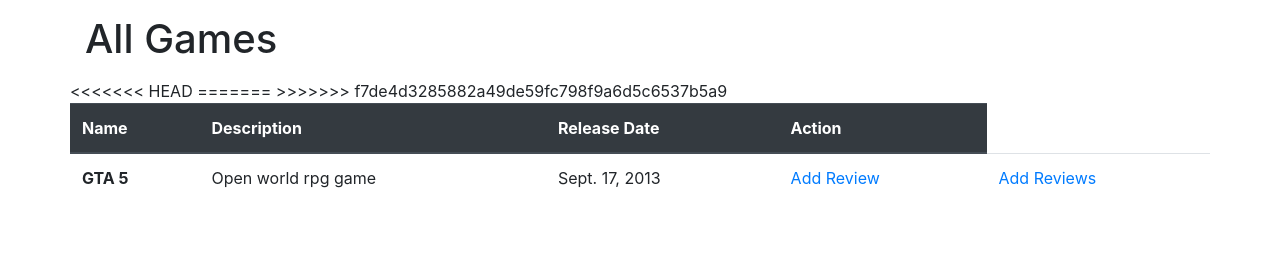
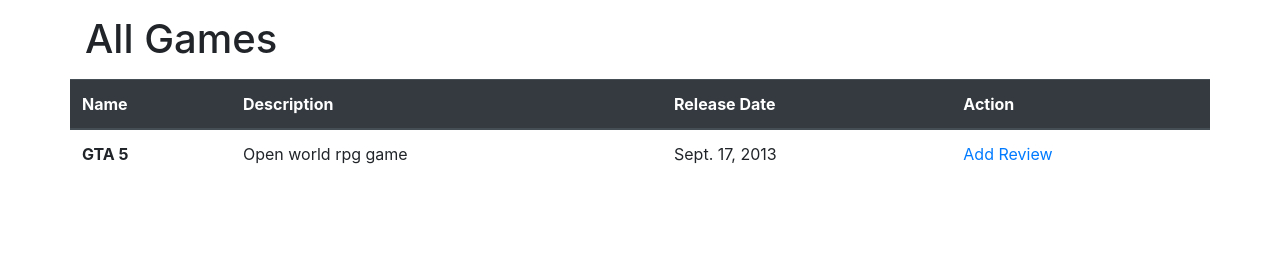
Before and after one commit to theOtherJoe/cdojo_group_project, a Django app: template group_project/main/templates/dashboard.html in a window 1280 px wide. Shown: the part 857-1123 px from the top of the page. After the commit the page ends 1021 px from the top, so only its background shows below. Run offline with Django 3.2, Linux system fonts and the light colour scheme; the template is opened without the code that fills it: values that come from a table or form of the project are taken from there, others are empty; data comes from the database, SQL or seed files in the repository.

Commit message:
Cleaning up bad commit

```diff
--- a/group_project/main/templates/dashboard.html
+++ b/group_project/main/templates/dashboard.html
@@ -59,11 +59,7 @@
                                 {% if user == game.publisher %}
                                 <td><a href="show_reviews/{{game.id}}">Show Review</a></td>
                                 {% else %}
-<<<<<<< HEAD
                                 <td><a href="review/{{game.id}}">Add Review</a></td>
-=======
-                                <td><a href="review/{{game.id}}">Add Reviews</a></td>
->>>>>>> f7de4d3285882a49de59fc798f9a6d5c6537b5a9
                                 {% endif %}
                             </tr>
                             {% endfor %}
```
